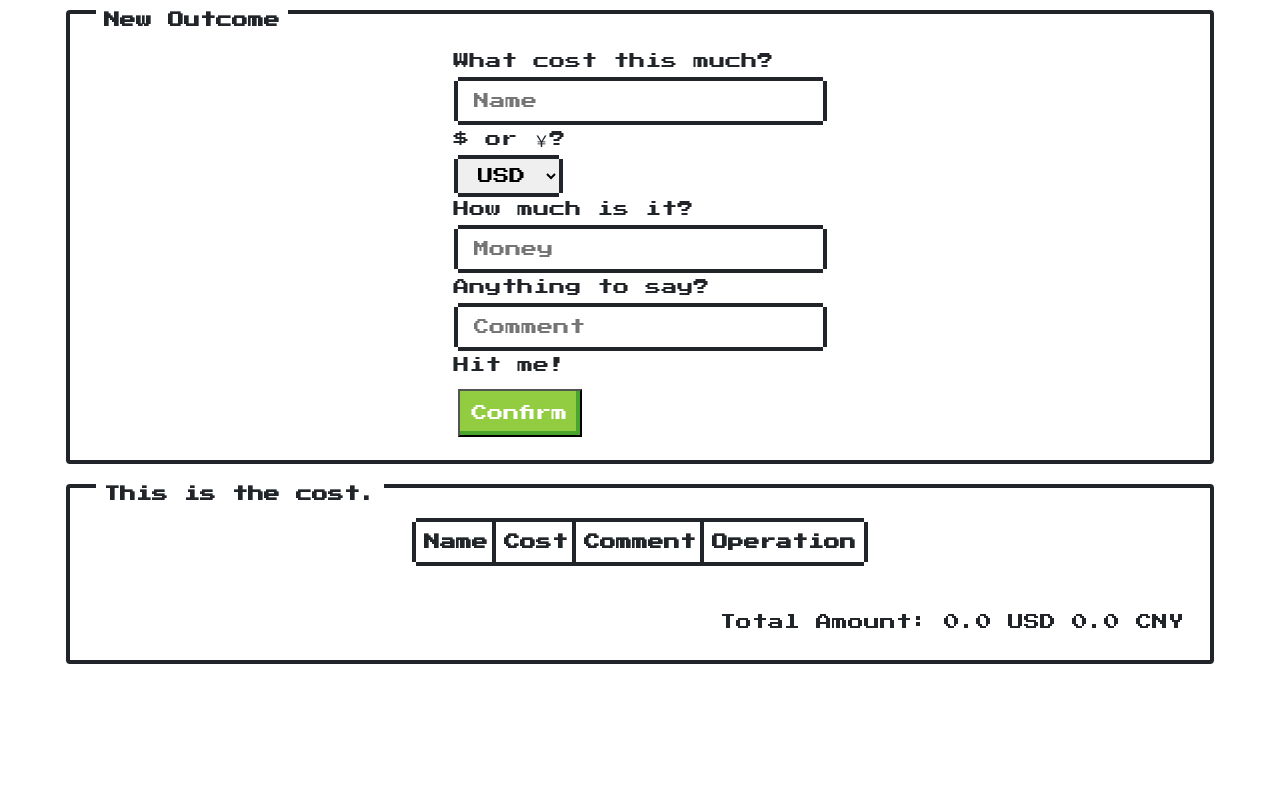
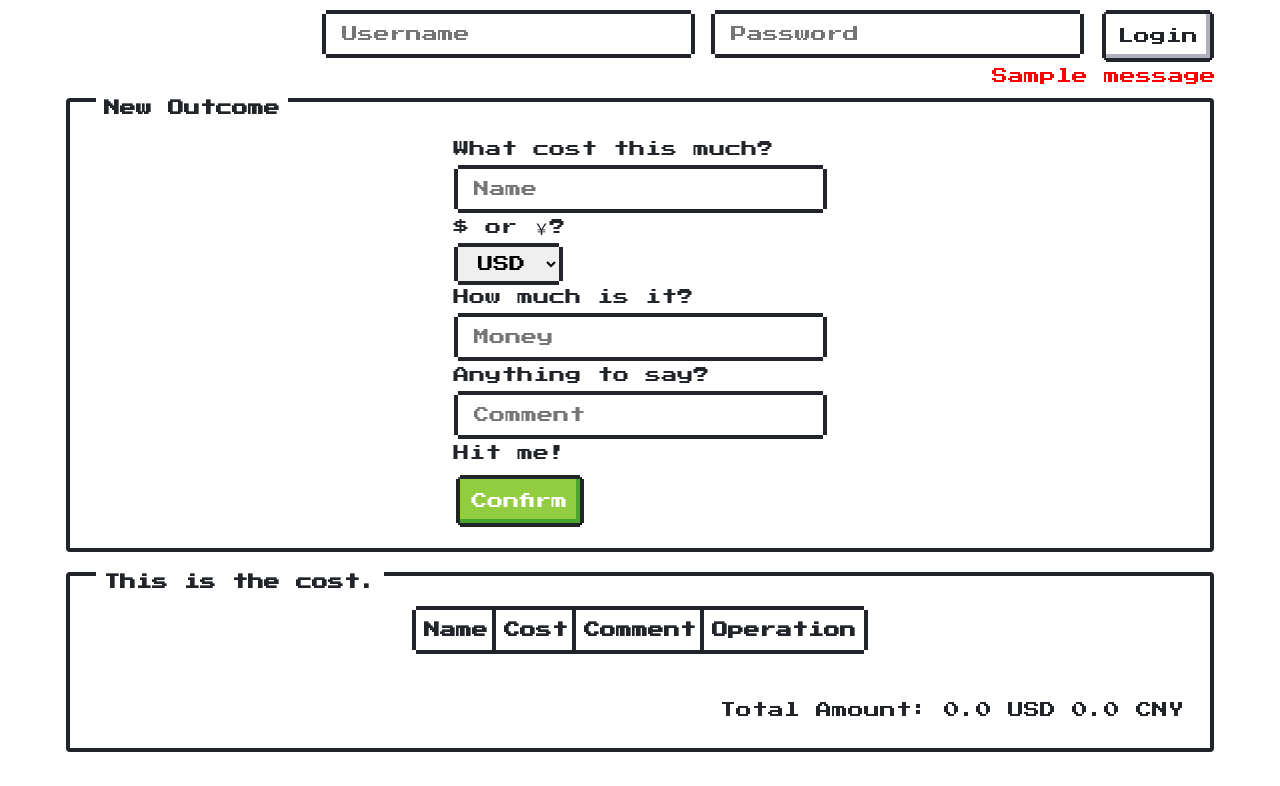
Before and after one commit to azhuge233/Record-your-expense, a Flask app: page / in a window 1280 px wide. Shown: the part 80-866 px from the top of the page. Before the commit the page ends 744 px from the top, so only its background shows below. Run offline with Flask 2, Linux system fonts and the light colour scheme; one stand-in notice (Sample message) is shown; lists and menus that the app fills with data are empty; some libraries are stand-ins or nearby versions.

Commit message:
Add admin login and Improvement.
Now only the logged in admin can change the records.
Button style improved: added black pixel around each of the buttons.

```diff
--- a/run.py
+++ b/run.py
@@ -1,4 +1,4 @@
-import uuid
+import uuid, os
 from flask import *
 from json_op import *
 
@@ -10,12 +10,23 @@ USERNAME = "admin"
 PASSWORD = ""
 
 app = Flask(__name__)
-app.secret_key = b'thisisareallysecretsecretkey'
+app.secret_key = os.urandom(24)
+
+
+def check_auth():
+	if 'username' in session:
+		return True
+	else:
+		return False
 
 
 @app.route("/")
 def index():
 	tol_data, pre_data = open_file()
+	is_logged_in = False
+
+	if check_auth():
+		is_logged_in = True
 
 	preid_list = list([])
 	pre_list = list([])
@@ -23,17 +34,39 @@ def index():
 		pre_list.append(pre_data[each])
 		preid_list.append(str(each))
 
-	return render_template("index.html", pre_costs=pre_list, tol_costs=tol_data, pre_cost_id=preid_list, length=len(preid_list))
+	return render_template("index.html", pre_costs=pre_list, tol_costs=tol_data, pre_cost_id=preid_list, length=len(
+		preid_list), loggedin=is_logged_in)
+
+
+@app.route("/login", methods=['POST'])
+def login():
+	if request.method == "POST":
+		if request.form['username'] == USERNAME and request.form['password'] == PASSWORD:
+			session['username'] = USERNAME
+			return redirect(url_for('index'))
+		else:
+			flash("Wrong Username/Password!")
+			return redirect(url_for('index'))
+
+
+@app.route("/logoff", methods=['POST'])
+def logoff():
+	session.clear()
+	return redirect(url_for("index"))
 
 
 @app.route("/add", methods=['GET'])
 def add():
+	if not check_auth():
+		flash("↑ Please login first")
+		return redirect(url_for('index'))
+
 	name = request.values.get("CostName")
 	moneytype = request.values.get("MoneyType")
 	money = request.values.get("CostMoney")
 	comment = request.values.get("CostComment")
 	if name == "" or money == "":
-		return redirect("/")
+		return redirect(url_for('index'))
 
 	tol_data, pre_data = open_file()
 
@@ -42,11 +75,15 @@ def add():
 
 	save_file(tol_data, pre_data)
 
-	return redirect("/")
+	return redirect(url_for('index'))
 
 
 @app.route("/del", methods=['GET'])
 def delete():
+	if not check_auth():
+		flash("↑ Please login first")
+		return redirect(url_for('index'))
+
 	id = request.values.get("ID")
 
 	tol_data, pre_data = open_file()
@@ -56,7 +93,7 @@ def delete():
 
 	save_file(tol_data, pre_data)
 
-	return redirect("/")
+	return redirect(url_for('index'))
 
 
 if __name__ == "__main__":
--- a/static/js/display-control.js
+++ b/static/js/display-control.js
@@ -58,7 +58,7 @@ function hideinfo() {
         }
     }
 
-    Button.value = "More Info";
+    Button.innerHTML = "More Info";
     Button.className = "btn is-primary";
     Button.onclick = function() { showinfo(); };
 }
@@ -74,7 +74,7 @@ function showinfo() {
         }
     }
 
-    Button.value = "Hide Info";
+    Button.innerHTML = "Hide Info";
     Button.className = "btn is-warning";
     Button.onclick = function() { hideinfo(); };
 }
--- a/templates/index.html
+++ b/templates/index.html
@@ -13,6 +13,29 @@
     <header>
         <h1 style="text-align:center">But what's the cost?</h1>
     </header>
+    {% if not loggedin %}
+    <div style="text-align:right">
+            <form method="post" action="/login">
+                <input type="input" placeholder="Username" name="username" class="input" />
+                <input type="password" placeholder="Password" name="password" class="input" />
+                <button type="submit" class="btn">Login</button>
+            </form>
+            {% with messages = get_flashed_messages() %}
+            {% if messages %}
+                {% for message in messages %}
+                    <label style="color:red">{{ message }}</label>
+                {% endfor %}
+            {% endif %}
+            {% endwith %}
+    </div>
+    {% else %}
+    <div style="text-align:right">
+        <label>You are now logged in!</label>
+        <form method="post" action="/logoff">
+            <button type="submit" class="btn is-error">Logoff</button>
+        </form>
+    </div>
+    {% endif %}
     <section class="container with-title">
         <h2 class="title">New Outcome</h2>
         <form method="get" action="/add" onsubmit=" return validate(this)">
@@ -48,7 +71,7 @@
                 <td>
                     <div class="field">
                         <label for="CfmBtn1">Hit me!</label>
-                        <input id="CfmBtn1" type="submit" value="Confirm" class="btn is-success"/>
+                        <button id="CfmBtn1" type="submit" class="btn is-success"/>Confirm</button>
                     </div>
                 </td>
             </tr>
@@ -90,7 +113,7 @@
                 <td>
                     <div class="field">
                         <label for="CfmBtn">Hit me!</label>
-                        <input id="CfmBtn" type="submit" value="Confirm" class="btn is-success"/>
+                        <button id="CfmBtn" type="submit" class="btn is-success">Confirm</button>
                     </div>
                 </td>
             </tr>
@@ -125,7 +148,7 @@
             </tbody>
         </table>
         <div style="text-align:right">
-            <input id="moreBtn" type="button" class="btn is-primary" value="More Info" style="display:none" onclick="showinfo()" />
+            <button id="moreBtn" type="button" class="btn is-primary" style="display:none" onclick="showinfo()">More Info</button>
         </div>
         <br />
         <table id="mobileTbl" class="table is-bordered is-centered" style="text-align:center;margin:auto;display:none">
@@ -146,7 +169,7 @@
                 <td style="display:none">
                     <form method="get" action="/del" onsubmit="return ensure()">
                         <input type="hidden" name="ID" value="{{ pre_cost_id[i] }}" />
-                        <input class="btn is-error" type="submit" value="Delete" />
+                        <button class="btn is-error" type="submit">Delete</button>
                     </form>
                 </td>
             </tr>
```
